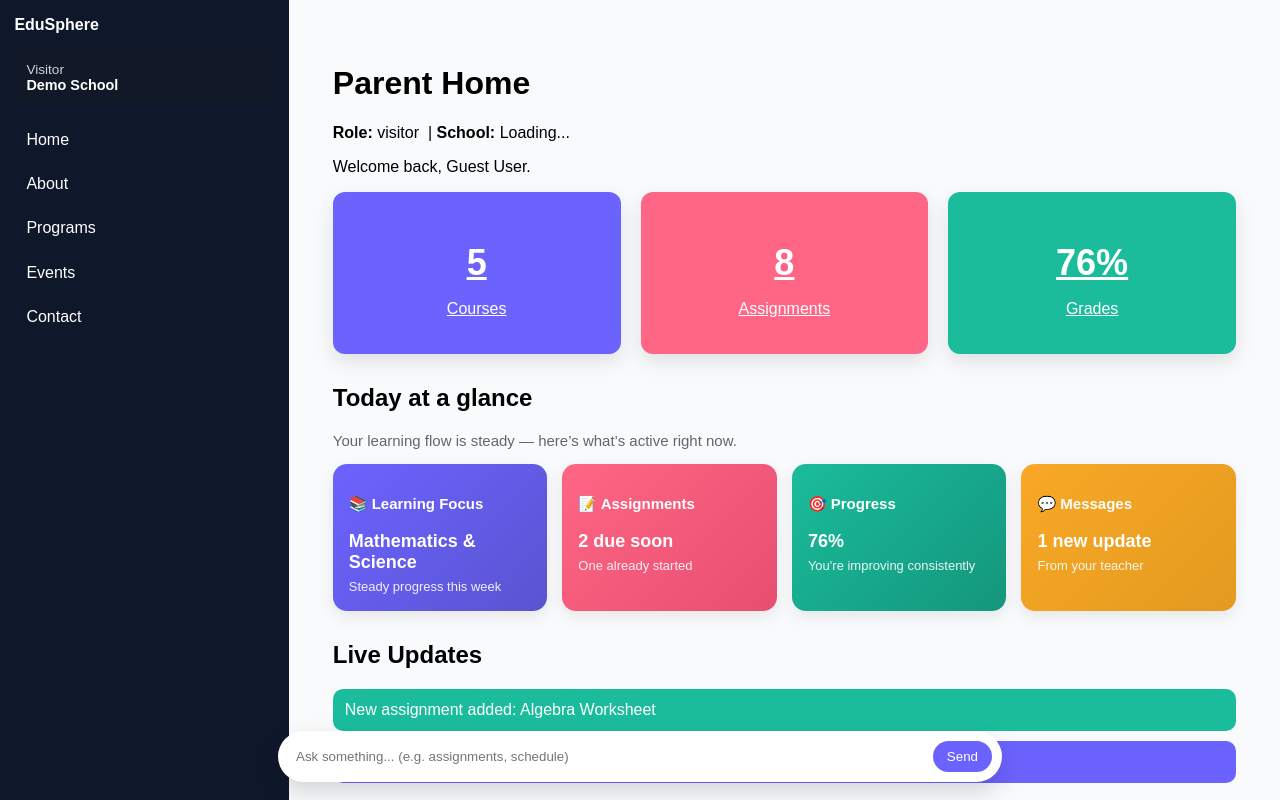
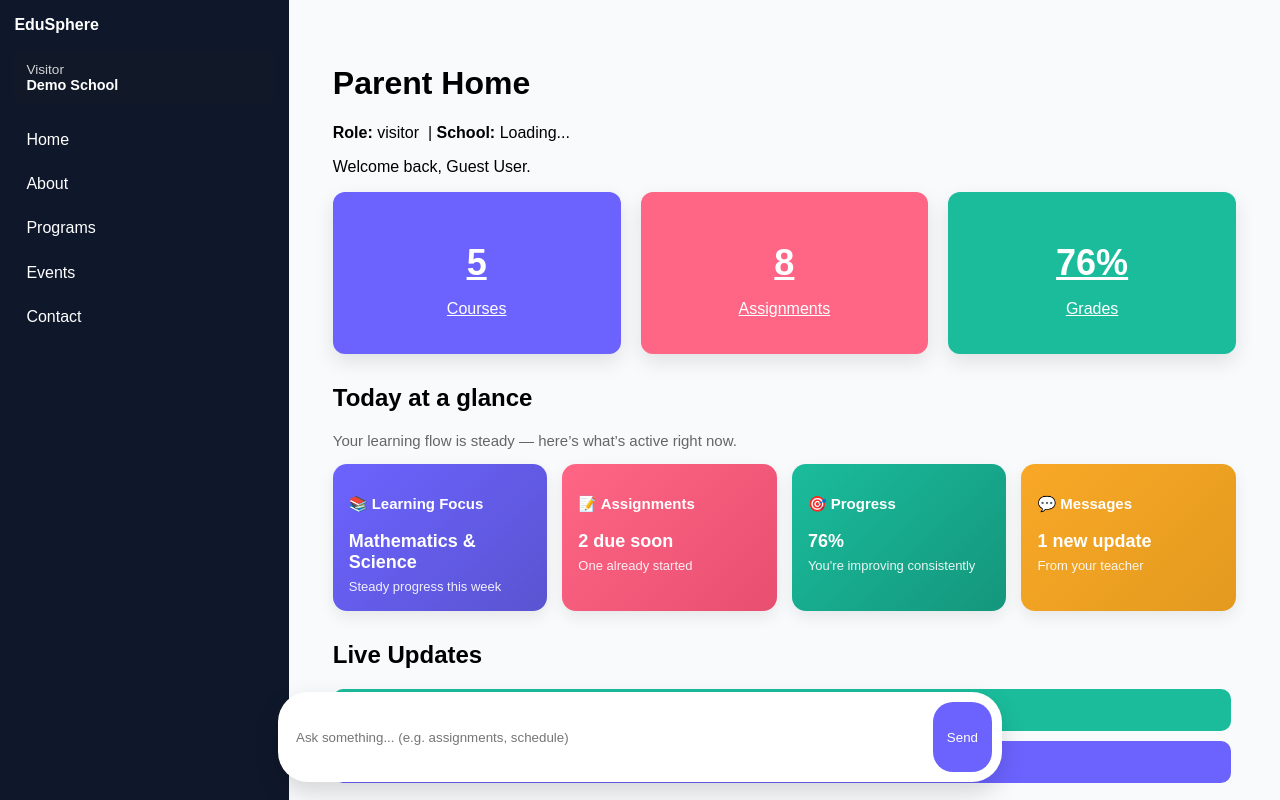
Before and after one commit to Amahle10/LMS-system, a React (Vite) app in the folder lms-learner-frontend/: page /dashboard in a window 1280 px wide. Shown: the top 800 px of the page. Built offline with nearby package versions, Linux system fonts and the light colour scheme.

Commit message:
add styles on homepage

```diff
--- a/lms-learner-frontend/src/pages/Dashboard.css
+++ b/lms-learner-frontend/src/pages/Dashboard.css
@@ -236,3 +236,37 @@
   padding: 20px;
   padding-bottom: 100px; /* 👈 prevents overlap with chat bar */
 }
+
+.quick-chat {
+  height: 60px;
+}
+
+.dashboard {
+  padding-bottom: 90px;
+}
+
+:root {
+  --chat-height: 70px;
+}
+
+.dashboard {
+  padding-bottom: calc(var(--chat-height) + 30px);
+}
+
+.quick-chat {
+  height: var(--chat-height);
+}
+
+.feed-container {
+  height: auto;
+  max-height: 220px;
+  overflow-y: auto;
+  padding-right: 5px;
+}
+
+
+.feed-container {
+  max-height: 220px;
+  overflow-y: auto;
+  scroll-behavior: smooth;
+}
```
